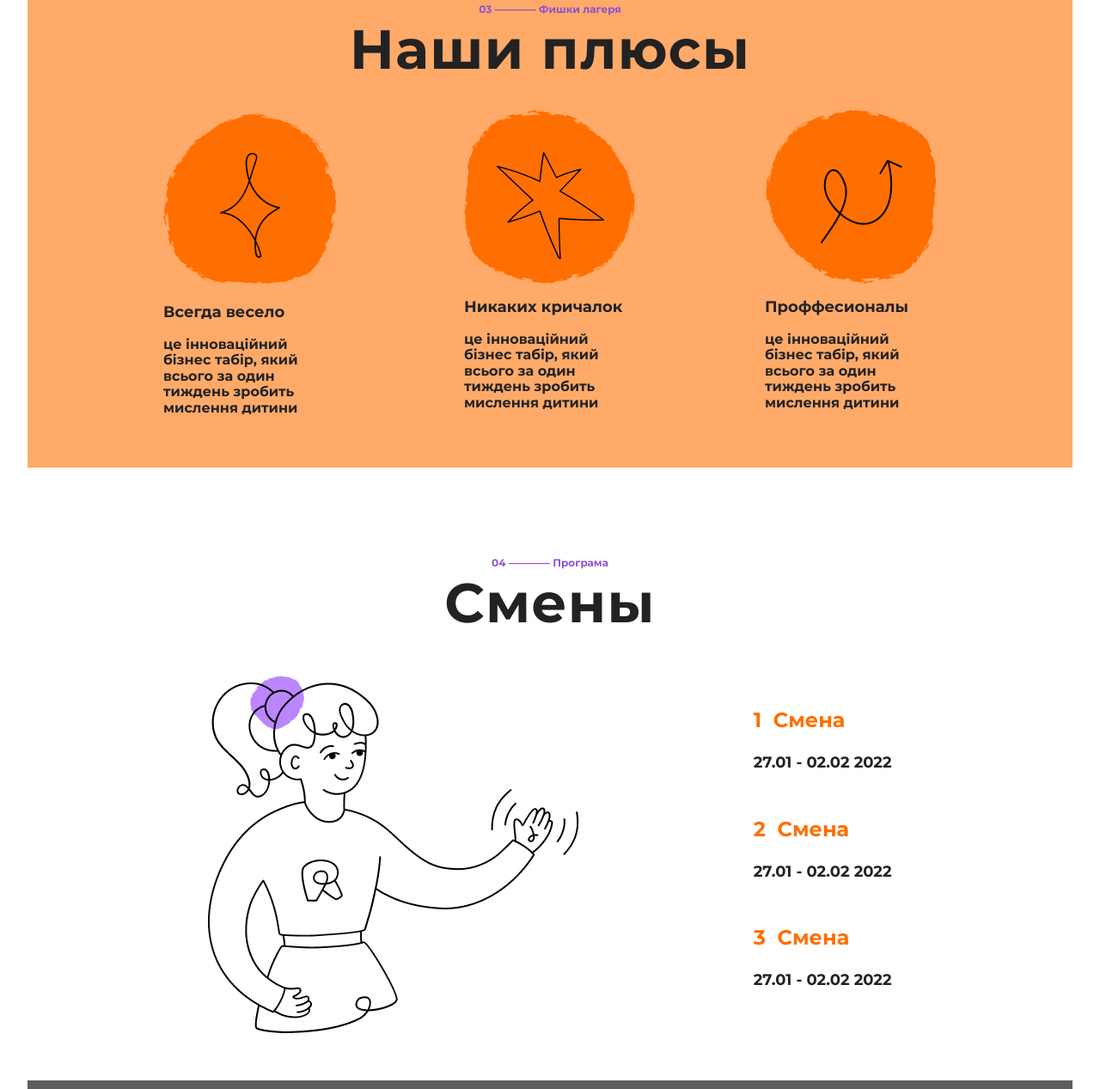
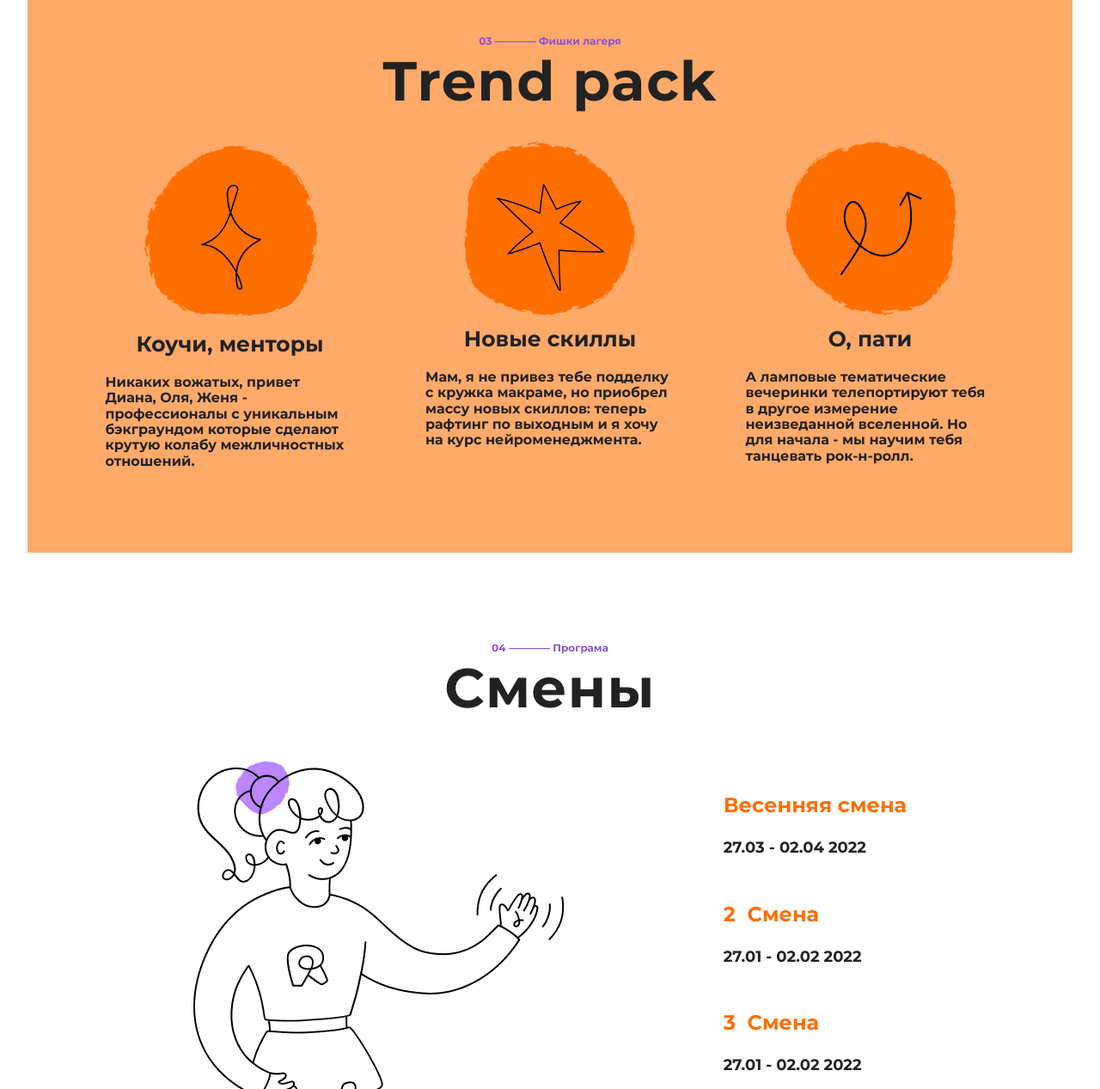
Before and after one commit to vilkoz/reformat_landing, a website built with Parcel: page index.html in a window 1280 px wide. Shown: the part 1410-2677 px from the top of the page at 86% size. Built offline with nearby package versions, Linux system fonts and the light colour scheme; a web font is replaced by a local one.

Commit message:
add text

```diff
--- a/css/main.css
+++ b/css/main.css
@@ -401,6 +401,11 @@ main {
   margin-top: 5em;
 }
 
+.home-section__text > .title {
+  font-size: 54px;
+  line-height: 68px;
+}
+
 .home-section__image {
   /*background: url("../img/illustrations/1.png") no-repeat;*/
   /* width: 696px; */
@@ -569,6 +574,7 @@ section {
 }
 
 .benefits-section {
+  height: 700px;
   background: #FFAA69;
   display: flex;
   align-items: center;
@@ -597,7 +603,7 @@ section {
   display: flex;
   flex-direction: column;
   align-items: center;
-  width: 200px;
+  width: 290px;
 }
 
 .benefits-section__row_item__text {
@@ -606,10 +612,12 @@ section {
 
 .benefits-section__row_item__title {
   font-weight: 600;
-  font-size: 18px;
+  font-size: 25px;
   line-height: 22px;
 
   margin-bottom: 1em;
+
+  text-align: center;
 }
 
 .agenda-section {
@@ -993,6 +1001,7 @@ section {
 
 .booking-form__column > .button {
   align-self: center;
+  background-color: #ffffff;
 }
 
 .booking-form__logo {
@@ -1119,6 +1128,10 @@ section {
 
   .shape-3 {
     bottom: -14em;
+  }
+
+  .benefits-section {
+    height: auto;
   }
 
   .benefits-section__column {
--- a/index.html
+++ b/index.html
@@ -46,8 +46,8 @@
           <div class="home-section__text">
 
             <div class="subtitle">01 ———— Основное </div>
-            <div class="title">Попробуй эмоции на вкус</div>
-            <div class="text">В нашем детском лагере, дети чувствуют себя счастливым, проводят время с друзьями и развиваются</div>
+            <div class="title">Ощути эмоциональное перевоплощение</div>
+            <div class="text">BOOM! Добро пожаловать в несовковый лагерь</div>
             <div class="button button_4 booking-form-button">Забронировать место</div>
           </div>
           <div class="home-section__image">
@@ -68,7 +68,7 @@
         <div class="about-us-section__text">
           <div class="subtitle subtitle-dark">02 ———— О нас</div>
           <div class="title">Кто мы?</div>
-          <div class="text">це інноваційний бізнес табір, який всього за один тиждень зробить мислення дитини більш креативним, поліпшить комунікативні навички та розширить кругозір вашої дитини. Різдво це про свята, чарівну атмосферу, відпочинок, фільми, мультфільми та гарний настрій.</div>
+          <div class="text">Твой краш-кэмп без манной каши с комочками и кринжовых шуточек от физрука 60+. Твоя одежда не будет пахнуть рыбкой после приема пищи, мы компенсируем это вкусной карбонарой. А количество активити и арт-тренингов поможет тебе прокачать свои ценности и скилы.</div>
           <div class="button button_3" id="our-team-button">Наша команда</div>
         </div>
       </div>
@@ -78,15 +78,17 @@
     <section class="benefits-section" id="benefits-section">
       <div class="benefits-section__column">
         <div class="subtitle subtitle-dark">03 ———— Фишки лагеря</div>
-        <div class="title">Наши плюсы</div>
+        <div class="title">Trend pack</div>
         <div class="benefits-section__row">
           <div class="benefits-section__row_item">
             <div class="benefits-section__row_item__image">
               <img src="img/shapes/4.png">
             </div>
             <div class="benefits-section__row_item__text">
-              <div class="benefits-section__row_item__title">Всегда весело</div>
-              <div class="benefits-section__row_item__content">це інноваційний бізнес табір, який всього за один тиждень зробить мислення дитини</div>
+              <div class="benefits-section__row_item__title">Коучи, менторы</div>
+              <div class="benefits-section__row_item__content">
+                Никаких вожатых, привет Диана, Оля, Женя - профессионалы с уникальным бэкграундом которые сделают крутую колабу межличностных отношений.
+              </div>
             </div>
           </div>
           <div class="benefits-section__row_item">
@@ -94,8 +96,10 @@
               <img src="img/shapes/5.png">
             </div>
             <div class="benefits-section__row_item__text">
-              <div class="benefits-section__row_item__title">Никаких кричалок</div>
-              <div class="benefits-section__row_item__content">це інноваційний бізнес табір, який всього за один тиждень зробить мислення дитини</div>
+              <div class="benefits-section__row_item__title">Новые скиллы</div>
+              <div class="benefits-section__row_item__content">
+                Мам, я не привез тебе подделку с кружка макраме, но приобрел массу новых скиллов: теперь рафтинг по выходным и я хочу на курс нейроменеджмента.
+              </div>
             </div>
           </div>
           <div class="benefits-section__row_item">
@@ -103,8 +107,10 @@
               <img src="img/shapes/6.png">
             </div>
             <div class="benefits-section__row_item__text">
-              <div class="benefits-section__row_item__title">Проффесионалы</div>
-              <div class="benefits-section__row_item__content">це інноваційний бізнес табір, який всього за один тиждень зробить мислення дитини</div>
+              <div class="benefits-section__row_item__title">О, пати</div>
+              <div class="benefits-section__row_item__content">
+                А ламповые тематические вечеринки телепортируют тебя в другое измерение  неизведанной вселенной. Но для начала - мы научим тебя танцевать рок-н-ролл.
+              </div>
             </div>
           </div>
         </div>
@@ -118,8 +124,8 @@
           <div class="agenda-section__image"><img src="img/illustrations/2.png"></div>
           <div class="agenda-section__list">
             <div class="agenda-section__list_item">
-              <div class="agenda-section__list_item__title">1&nbsp;&nbsp;Смена</div>
-              <div class="agenda-section__list_item__content">27.01 - 02.02  2022</div>
+              <div class="agenda-section__list_item__title">Весенняя смена</div>
+              <div class="agenda-section__list_item__content">27.03 - 02.04  2022</div>
             </div>
             <div class="agenda-section__list_item">
               <div class="agenda-section__list_item__title">2&nbsp;&nbsp;Смена</div>
```
